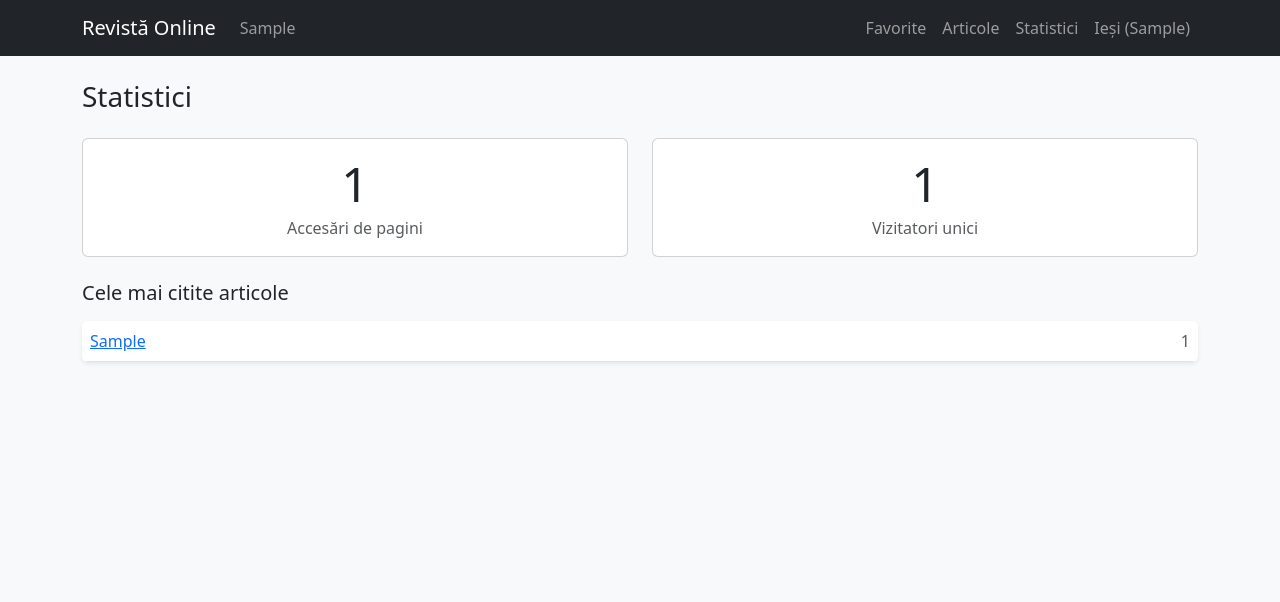
After one commit to meronym/revista-online-daw, a PHP site: page /admin/statistici in a window 1280 px wide. The commit adds this page. Shown: the top 602 px of the page. Run offline with PHP 8.4, Linux system fonts and the light colour scheme; the visitor is signed in with stand-in values (Sample User, id 1); tables that the repository leaves empty hold one stand-in row (values such as "Sample post").

Commit message:
statistici

```diff
--- a/db/schema.sql
+++ b/db/schema.sql
@@ -46,7 +46,6 @@ CREATE TABLE articole (
     imagine       VARCHAR(255) DEFAULT NULL,
     url_video     VARCHAR(255) DEFAULT NULL,
     stare         ENUM('ciorna','publicat') NOT NULL DEFAULT 'ciorna',
-    vizualizari   INT NOT NULL DEFAULT 0,
     creat_la      DATETIME NOT NULL DEFAULT CURRENT_TIMESTAMP,
     modificat_la  DATETIME NOT NULL DEFAULT CURRENT_TIMESTAMP ON UPDATE CURRENT_TIMESTAMP,
     publicat_la   DATETIME DEFAULT NULL,
--- a/public/index.php
+++ b/public/index.php
@@ -18,6 +18,8 @@ if ($post) {
 
 switch ($route) {
     case '':
+        recordVisit($path);
+
         render('acasa', [
             'title'    => 'Revistă Online',
             'articles' => publishedArticles(),
@@ -30,6 +32,8 @@ switch ($route) {
         if ($section === null) {
             notFound();
         }
+
+        recordVisit($path);
 
         render('rubrica', [
             'title'    => $section['nume'] . ' — Revistă Online',
@@ -53,6 +57,8 @@ switch ($route) {
             toggleFavourite((int) requireLogin()['id'], (int) $article['id']);
             redirect('/articol/' . $article['slug']);
         }
+
+        recordVisit($path, (int) $article['id']);
 
         $user = currentUser();
 
@@ -113,6 +119,17 @@ switch ($route) {
     case 'admin':
         requireRole('admin', 'autor');
 
+        if (($segments[1] ?? '') === 'statistici') {
+            requireRole('admin');
+
+            render('admin/statistici', [
+                'title' => 'Statistici',
+                'stats' => visitStats(),
+                'top'   => topArticles(),
+            ]);
+            break;
+        }
+
         if (($segments[1] ?? '') !== 'articole') {
             notFound();
         }
--- /dev/null
+++ b/src/analytics.php
@@ -0,0 +1,31 @@
+<?php
+declare(strict_types=1);
+
+// Pastram hash-ul IP-ului, nu IP-ul: numaram vizitatori unici fara sa retinem
+// date personale
+function recordVisit(string $path, ?int $articleId = null): void
+{
+    insert('vizite', [
+        'cale'       => substr($path, 0, 255),
+        'id_articol' => $articleId,
+        'hash_ip'    => hash('sha256', getenv('ANALYTICS_SALT') . ($_SERVER['REMOTE_ADDR'] ?? '')),
+        'user_agent' => substr($_SERVER['HTTP_USER_AGENT'] ?? '', 0, 255),
+    ]);
+}
+
+function visitStats(): array
+{
+    return fetchOne('SELECT COUNT(*) AS accesari, COUNT(DISTINCT hash_ip) AS vizitatori FROM vizite');
+}
+
+function topArticles(int $limit = 5): array
+{
+    return fetchAll(
+        "SELECT a.slug, a.titlu, COUNT(*) AS accesari
+           FROM vizite v
+           JOIN articole a ON a.id = v.id_articol
+          GROUP BY a.id
+          ORDER BY accesari DESC
+          LIMIT " . (int) $limit
+    );
+}
--- a/src/bootstrap.php
+++ b/src/bootstrap.php
@@ -5,6 +5,7 @@ require __DIR__ . '/db.php';
 require __DIR__ . '/helpers.php';
 require __DIR__ . '/articles.php';
 require __DIR__ . '/auth.php';
+require __DIR__ . '/analytics.php';
 require __DIR__ . '/admin.php';
 
 session_start();
--- /dev/null
+++ b/views/pages/admin/statistici.php
@@ -0,0 +1,39 @@
+<h1 class="h3 mb-4">Statistici</h1>
+
+<div class="row row-cols-1 row-cols-md-2 g-4 mb-4">
+    <div class="col">
+        <div class="card h-100 text-center">
+            <div class="card-body">
+                <p class="display-5 mb-1"><?= (int) $stats['accesari'] ?></p>
+                <p class="text-body-secondary mb-0">Accesări de pagini</p>
+            </div>
+        </div>
+    </div>
+    <div class="col">
+        <div class="card h-100 text-center">
+            <div class="card-body">
+                <p class="display-5 mb-1"><?= (int) $stats['vizitatori'] ?></p>
+                <p class="text-body-secondary mb-0">Vizitatori unici</p>
+            </div>
+        </div>
+    </div>
+</div>
+
+<h2 class="h5 mb-3">Cele mai citite articole</h2>
+
+<?php if ($top === []): ?>
+    <p class="text-body-secondary">Nu s-a citit încă niciun articol.</p>
+<?php else: ?>
+    <div class="table-responsive bg-body rounded shadow-sm">
+        <table class="table align-middle mb-0">
+            <tbody>
+                <?php foreach ($top as $item): ?>
+                    <tr>
+                        <td><a href="/articol/<?= e($item['slug']) ?>"><?= e($item['titlu']) ?></a></td>
+                        <td class="text-end text-body-secondary"><?= (int) $item['accesari'] ?></td>
+                    </tr>
+                <?php endforeach; ?>
+            </tbody>
+        </table>
+    </div>
+<?php endif; ?>
--- a/views/partials/nav.php
+++ b/views/partials/nav.php
@@ -27,7 +27,10 @@
                 <?php else: ?>
                     <li class="nav-item"><a class="nav-link" href="/favorite">Favorite</a></li>
                     <?php if ($user['rol'] !== 'cititor'): ?>
-                        <li class="nav-item"><a class="nav-link" href="/admin/articole">Administrare</a></li>
+                        <li class="nav-item"><a class="nav-link" href="/admin/articole">Articole</a></li>
+                    <?php endif; ?>
+                    <?php if ($user['rol'] === 'admin'): ?>
+                        <li class="nav-item"><a class="nav-link" href="/admin/statistici">Statistici</a></li>
                     <?php endif; ?>
                     <li class="nav-item">
                         <form method="post" action="/deconectare">
```
Also changed, not shown: db/seed.sql (+10 -10 lines).
